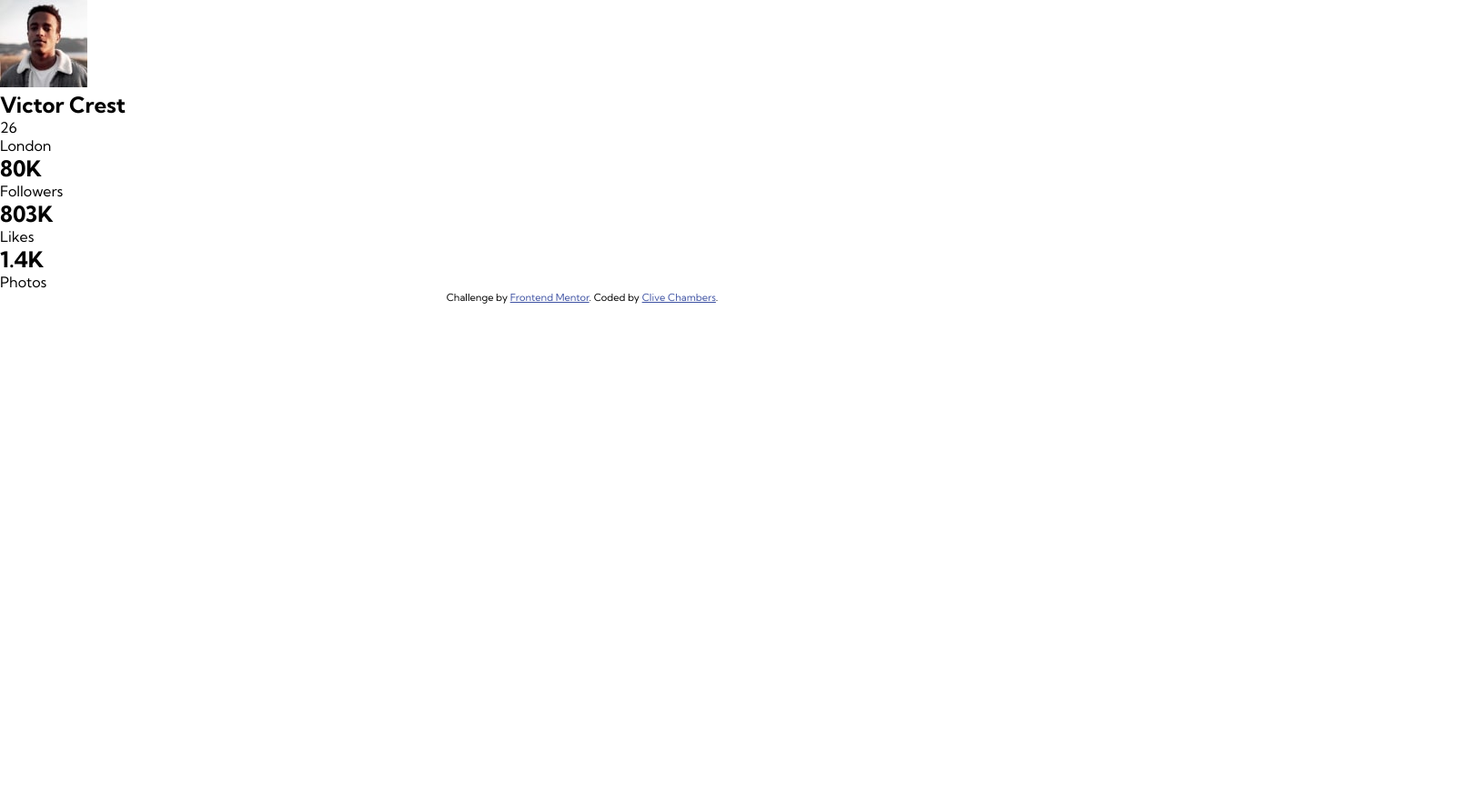
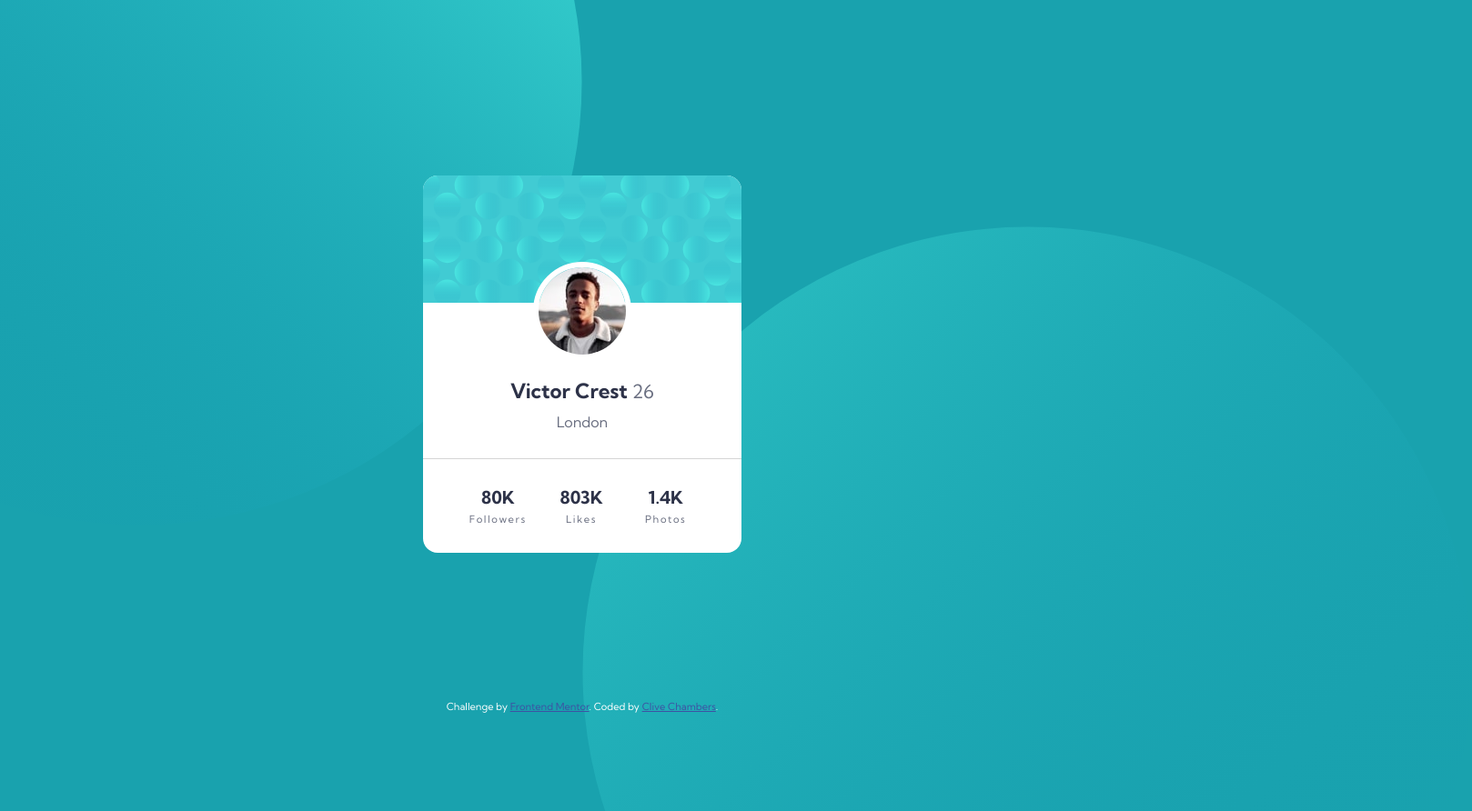
Before and after one commit to Clive-Chambers/profile-card-component, a plain HTML site: page index.html in a window 1280 px wide. Shown: the whole page at 91% size, 1618 px wide, since content can reach past the window. Before the commit the page ends 800 px from the top, so only its background shows below. Drawn offline with Linux system fonts and the light colour scheme.

Commit message:
Applying CSS Styling

```diff
--- a/index.html
+++ b/index.html
@@ -10,29 +10,28 @@
 
 </head>
 <body>
+  <div class="bg-top"><img src="./images/bg-pattern-top.svg" alt=""></div>
   <main class="container">
     <div class="card">
-      <div class="bg-pattern-card"></div>
+      <div class="bg-pattern-card">
+        <img src="./images/bg-pattern-card.svg" alt="">
+      </div>
       <div class="portrait">
         <img src="./images/image-victor.jpg" alt="Victor">
       </div>
-
       <div class="title">
-        <h2>Victor Crest</h2>
-        <p>26</p>
+        <h2>Victor Crest <span>26</span></h2>
+        <p>London</p>
       </div>
-      <p>London</p>
       <div class="stats">
         <div>
           <h2>80K</h2>
           <p>Followers</p>
         </div>
-
         <div>
           <h2>803K</h2>
           <p>Likes</p>
         </div>
-
         <div>
           <h2>1.4K</h2>
           <p>Photos</p>
@@ -40,9 +39,11 @@
       </div>
     </div>
   </main>
+
+  <div class="bg-bottom"><img src="./images/bg-pattern-bottom.svg" alt=""></div>
   <footer class="attribution">
     Challenge by <a href="https://www.frontendmentor.io?ref=challenge" target="_blank">Frontend Mentor</a>.
-    Coded by <a href="#">Clive Chambers</a>.
+    Coded by <a href="https://www.frontendmentor.io/profile/Clive-Chambers">Clive Chambers</a>.
   </footer>
 </body>
 </html>
--- a/style.css
+++ b/style.css
@@ -8,9 +8,100 @@
 
 body {
     font-family: 'Kumbh Sans', sans-serif;
+    background-color: hsl(185, 75%, 39%);
+    font-size: 18px;
+    overflow: hidden;
 }
 
+.bg-top {
+    position: absolute;
+    z-index: -1;
+    top: -50%;
+    right: 50%;
 
+}
+
+.bg-bottom {
+    position: absolute;
+    z-index: -1;
+    bottom: -54%;
+    left: 50%;
+
+
+}
+
+main.container {
+    width: 100%;
+    min-height: 100vh;
+    display: flex;
+    justify-content: center;
+    align-items: center;
+}
+
+.card {
+    background-color: hsl(0, 0%, 100%);
+    min-width: 350px;
+    display: flex;
+    flex-direction: column;
+    align-items: center;
+    border-radius: 16px;
+    overflow: hidden;
+}
+
+.portrait img {
+    margin-top: -50px;
+    margin-bottom: 15px;
+    border-radius: 50%;
+    border: 6px solid #fff;
+
+}
+
+.title {
+    width: 100%;
+}
+
+.title h2 {
+    font-size: 1.4rem;
+    margin-bottom: 10px;
+    color: hsl(229, 23%, 23%);
+    text-align: center;
+    font-weight: 700;
+}
+
+.title span {
+    font-weight: 400;
+    font-size: 1.3rem;
+    color: hsl(227, 10%, 46%);
+}
+
+.title p {
+    text-align: center;
+    padding-bottom: 30px;
+    border-bottom: 1px solid hsl(0, 0%, 59%, 40%);
+    color: hsl(227, 10%, 46%);
+    font-size: 1rem;
+}
+
+.stats {
+    display: flex;
+    justify-content: space-between;
+}
+
+.stats h2 {
+    font-size: 1.2rem;
+    color: hsl(229, 23%, 23%);
+    text-align: center;
+    padding: 30px 25px 5px 25px;
+    font-weight: 700;
+}
+
+.stats p {
+    font-size: .7rem;
+    text-align: center;
+    color: hsl(227, 10%, 46%);
+    letter-spacing: .1rem;
+    padding-bottom: 30px;
+}
 
 
 
@@ -18,8 +109,16 @@ body {
 .attribution {
     font-size: 11px;
     text-align: center;
+    color: #fff;
+    position: relative;
+    bottom: 30px;
 }
 
 .attribution a {
     color: hsl(228, 45%, 44%);
+    cursor: pointer;
 }
+
+.attribution a:hover {
+    color: hsl(39, 100%, 50%);
+}
```
